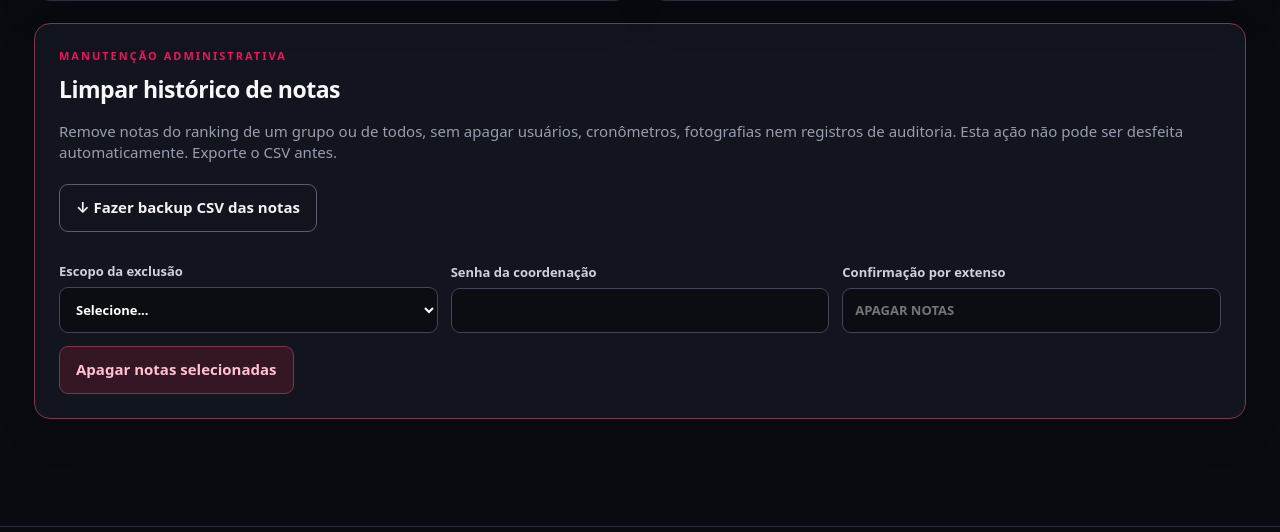
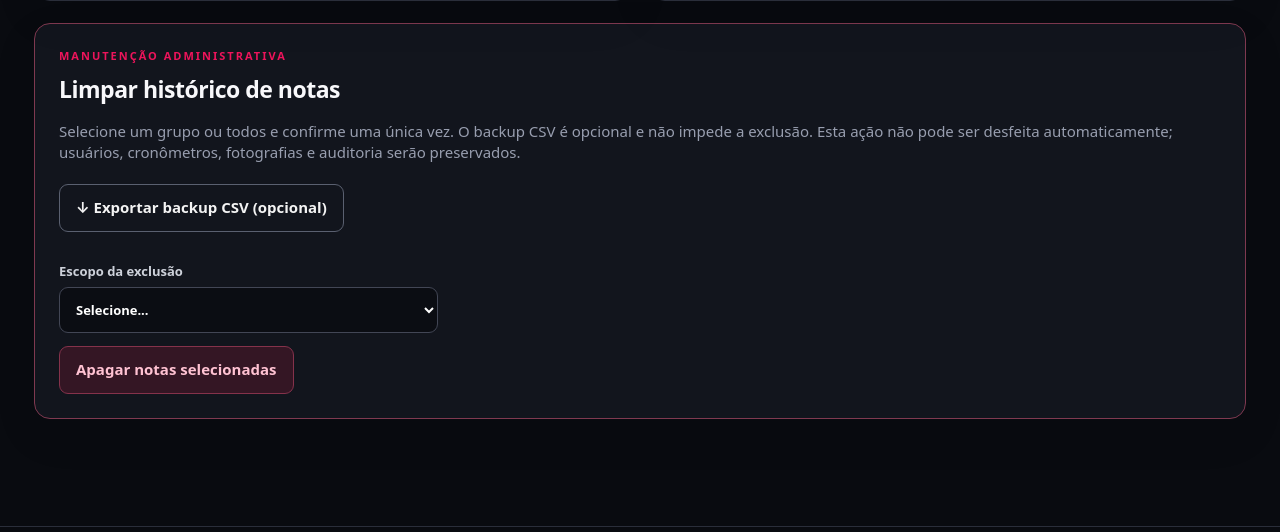
Before and after one commit to ErickTY/next-2026-banca, a Flask app: template templates/contingencia.html in a window 1280 px wide. Shown: the part 837-1369 px from the top of the page. Run offline with Flask 3, Linux system fonts and the light colour scheme; the template is opened without the code that fills it, so the values that code supplies are empty.

Commit message:
fix: confirmar exclusao do historico uma vez, sem exigir backup ou senha adicional

```diff
--- a/static/app.js
+++ b/static/app.js
@@ -249,7 +249,12 @@ if(quickLogin){
     }
   });
 }
-document.querySelectorAll('[data-confirm]').forEach(x=>x.addEventListener('click',e=>{if(!confirm(x.dataset.confirm))e.preventDefault()}));
+// Para formulários: confirmar apenas no envio, nunca ao clicar num campo.
+document.querySelectorAll('[data-confirm]').forEach(element=>{
+  element.addEventListener(element.tagName==='FORM'?'submit':'click',event=>{
+    if(!confirm(element.dataset.confirm))event.preventDefault();
+  });
+});
 document.querySelector('[data-copy-credentials]')?.addEventListener('click',async e=>{const name=e.currentTarget.dataset.copyCredentials;const password=document.querySelector('#new-password')?.textContent||'';try{await navigator.clipboard.writeText(`NEXT 2026 — Acesso do avaliador\nUsuário: ${name}\nSenha: ${password}`);e.currentTarget.textContent='Dados copiados!'}catch{alert('Selecione e copie o identificador e a senha acima.')}});
 
 
--- a/templates/contingencia.html
+++ b/templates/contingencia.html
@@ -116,10 +116,11 @@
 <section class="panel adminhistory">
   <div class="eyebrow">MANUTENÇÃO ADMINISTRATIVA</div>
   <h2>Limpar histórico de notas</h2>
-  <p class="muted">Remove notas do ranking de um grupo ou de todos, sem apagar usuários, cronômetros, fotografias nem registros de auditoria. Esta ação não pode ser desfeita automaticamente. Exporte o CSV antes.</p>
-  <a class="outline" href="{{ url_for('export_csv') }}">↓ Fazer backup CSV das notas</a>
-  <form method="post" action="{{ url_for('manual_clear_history') }}" class="manual-clear-form" data-confirm="Esta ação exclui notas do ranking. Você já exportou o backup?">
+  <p class="muted">Selecione um grupo ou todos e confirme uma única vez. O backup CSV é opcional e não impede a exclusão. Esta ação não pode ser desfeita automaticamente; usuários, cronômetros, fotografias e auditoria serão preservados.</p>
+  <a class="outline" href="{{ url_for('export_csv') }}">↓ Exportar backup CSV (opcional)</a>
+  <form method="post" action="{{ url_for('manual_clear_history') }}" class="manual-clear-form" data-confirm="Confirma a exclusão das notas selecionadas? Esta ação não poderá ser desfeita.">
     <input type="hidden" name="csrf_token" value="{{ csrf_token }}">
+    <input type="hidden" name="confirmation" value="APAGAR NOTAS">
     <label>Escopo da exclusão
       <select name="group" required>
         <option value="">Selecione...</option>
@@ -127,8 +128,6 @@
         <option value="all">TODAS AS NOTAS · 9 grupos</option>
       </select>
     </label>
-    <label>Senha da coordenação<input type="password" name="password" autocomplete="current-password" required></label>
-    <label>Confirmação por extenso<input name="confirmation" placeholder="APAGAR NOTAS" autocomplete="off" required></label>
     <button type="submit" class="danger">Apagar notas selecionadas</button>
   </form>
 </section>
```
Also changed, not shown: manual_admin.py (+3 -5 lines), public/static/app.js (+6 -1 lines), tests/test_app.py (+35 -0 lines), README.md.
